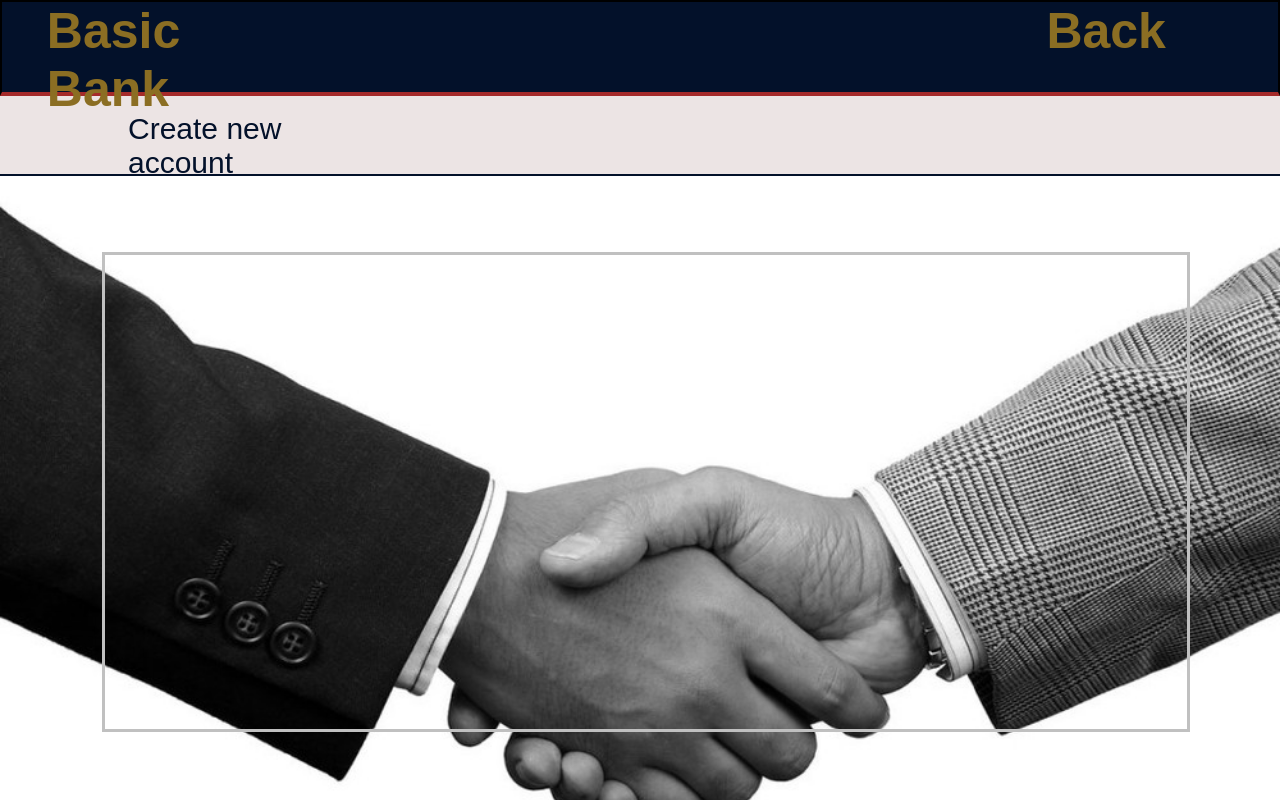
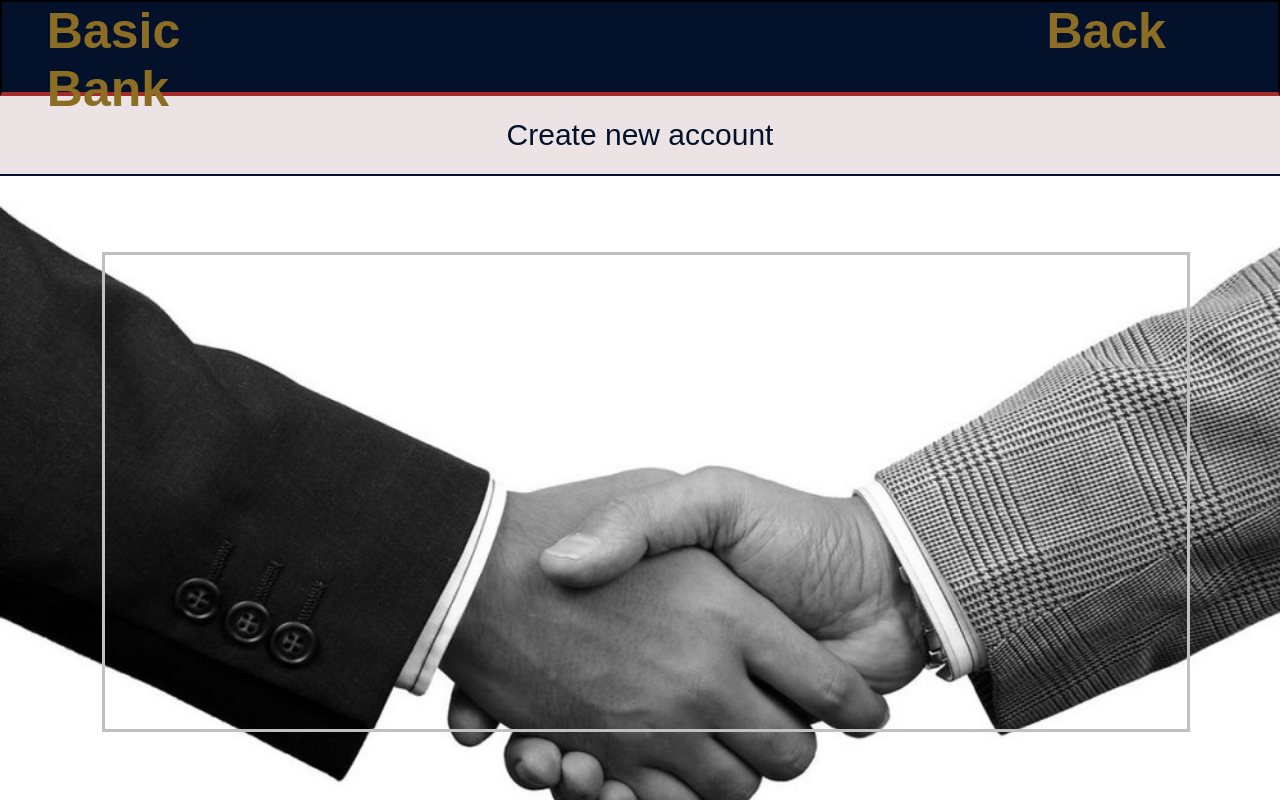
Before and after one commit to cyberstizz/basicbank, a React (Create React App) app: page /create in a window 1280 px wide. Built offline with nearby package versions, Linux system fonts and the light colour scheme.

Commit message:
aligned header to center

```diff
--- a/src/components/Accounts.css
+++ b/src/components/Accounts.css
@@ -119,8 +119,10 @@
 .createNewAccountHeader{
 font-size: 30px;
 font-weight: 500;
-width: 20vw;
+width: 80vw;
 color:rgb(3, 17, 42);
-margin-left: 10vw;
-margin-top: 2vh;
+text-align: center;
+margin: auto;
+/* margin-left: 10vw;
+margin-top: 2vh; */
 }
--- a/src/components/Create.js
+++ b/src/components/Create.js
@@ -22,7 +22,7 @@ const Create = () => {
 
 
 
-        <div className='state'>Create new account</div>
+        <div className='createNewAccountHeader'>Create new account</div>
 
     </div>
 
```
